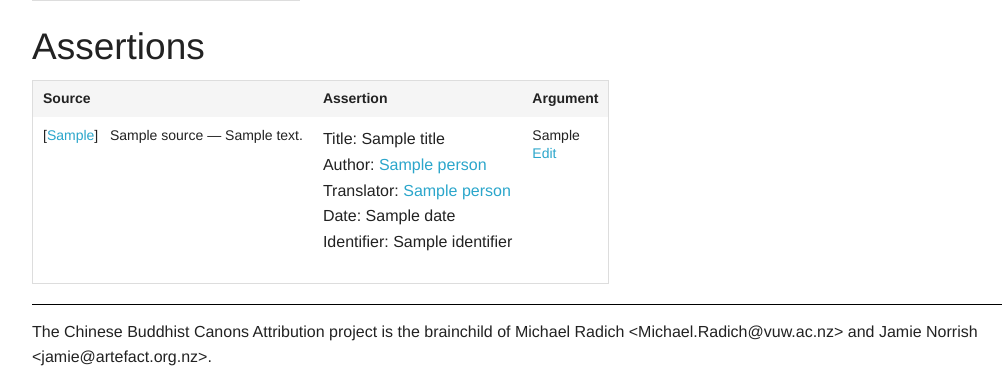
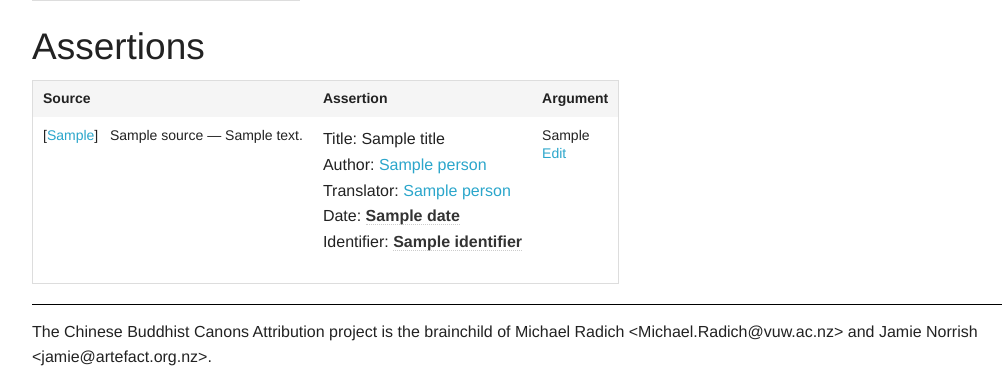
Before and after one commit to ajenhl/moad, a Django app: page /text/1/ in a window 1280 px wide. Shown: the part 359-732 px from the top of the page, without its empty margins (123-1131 px from the left). Run offline with Django 3.2, Linux system fonts and the light colour scheme; tables that the repository leaves empty hold one stand-in row (values such as "Sample post"); parts of the project's set-up code (start-up, migrations or seed data) failed here and were passed over.

Commit message:
Display property notes as tooltips.

```diff
--- a/attribution/templates/attribution/display/text_property.html
+++ b/attribution/templates/attribution/display/text_property.html
@@ -1,7 +1,7 @@
 {% if properties %}
 <li>{{ title }}:
   {% for property in properties %}
-  {{ property }}
+  {% if property.notes %}<span data-tooltip class="has-tip radius" title="{{ property.notes }}">{% endif %}{{ property }}{% if property.notes %}</span>{% endif %}
   {% if not forloop.last %}; {% endif %}
   {% endfor %}
 </li>
```
